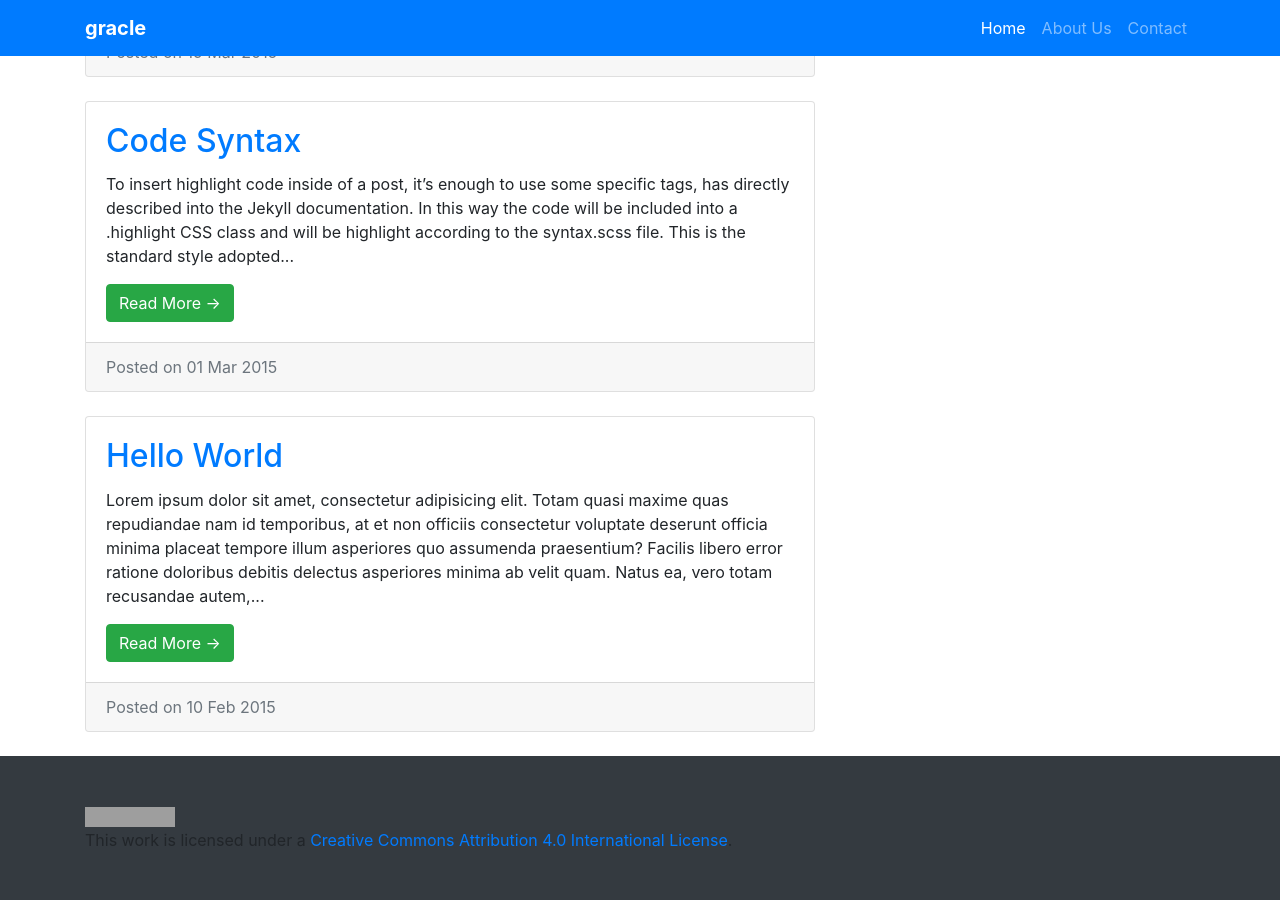
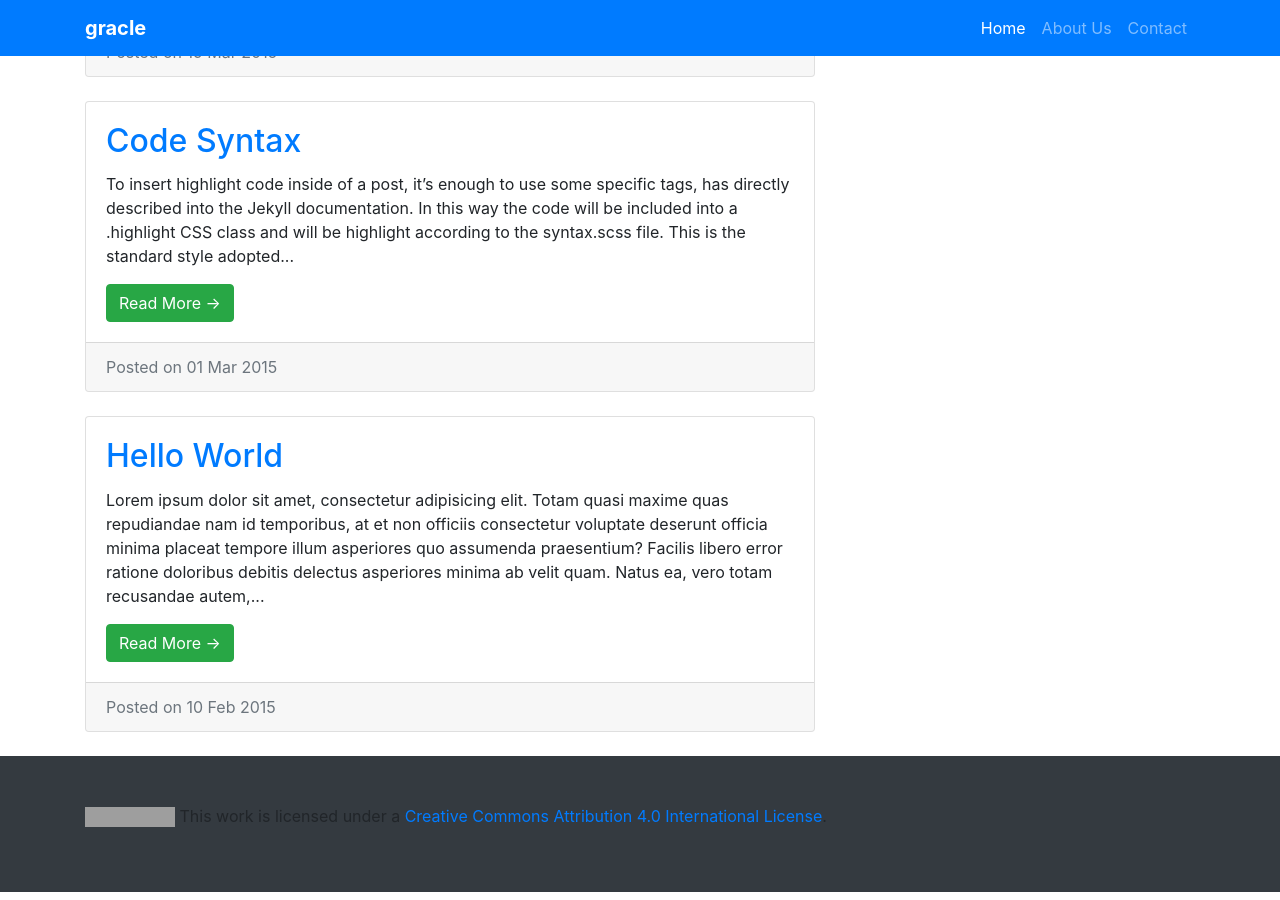
Before and after one commit to gracle/gracle.github.io, a Jekyll site: the page built from index.html, in a window 1280 px wide and 900 px high, scrolled down 704 px. Built offline with Jekyll 4.4.1, drawn with Linux system fonts in a browser that asks for light colours; nearby versions of some CDN libraries; the list of posts is cut into pages by our own code; grey boxes are pictures that could not be loaded.

Commit message:
Update footer.html

```diff
--- a/_includes/footer.html
+++ b/_includes/footer.html
@@ -1,5 +1,5 @@
 <footer class="py-5 bg-dark">
   <div class="container">
-    <a rel="license" href="http://creativecommons.org/licenses/by/4.0/"><img alt="Creative Commons Licence" style="border-width:0" src="https://i.creativecommons.org/l/by/4.0/88x31.png" /></a><br />This work is licensed under a <a rel="license" href="http://creativecommons.org/licenses/by/4.0/">Creative Commons Attribution 4.0 International License</a>.
+    <p><a rel="license" href="http://creativecommons.org/licenses/by/4.0/"><img alt="Creative Commons Licence" style="border-width:0" src="https://i.creativecommons.org/l/by/4.0/88x31.png" /></a> This work is licensed under a <a rel="license" href="http://creativecommons.org/licenses/by/4.0/">Creative Commons Attribution 4.0 International License</a>.</p>
   </div>
 </footer>
```
